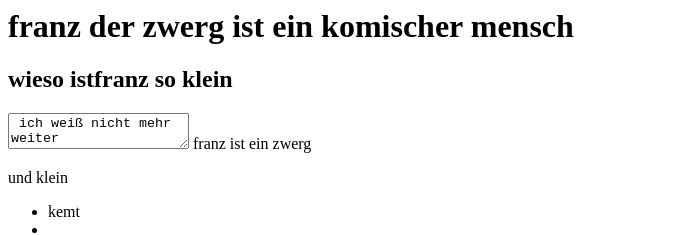
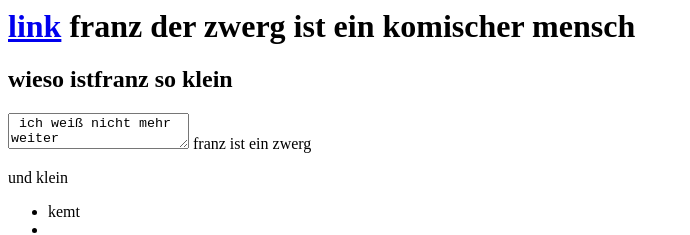
Before and after one commit to Jaelno/informatik, a plain HTML site: page index.html in a window 1280 px wide. Shown: the top 235 px of the page, without its empty margins (0-690 px from the left). Drawn offline with Linux system fonts and the light colour scheme.

Commit message:
Update index.html

```diff
--- a/index.html
+++ b/index.html
@@ -3,6 +3,7 @@
     <hed><head>
         <body>
             <h1>
+                <a href="Franzderzwerg.html">link</a>
                 franz der zwerg ist ein komischer mensch
                 <h1></h1>
                 <h2>wieso istfranz so klein</h2>
```
